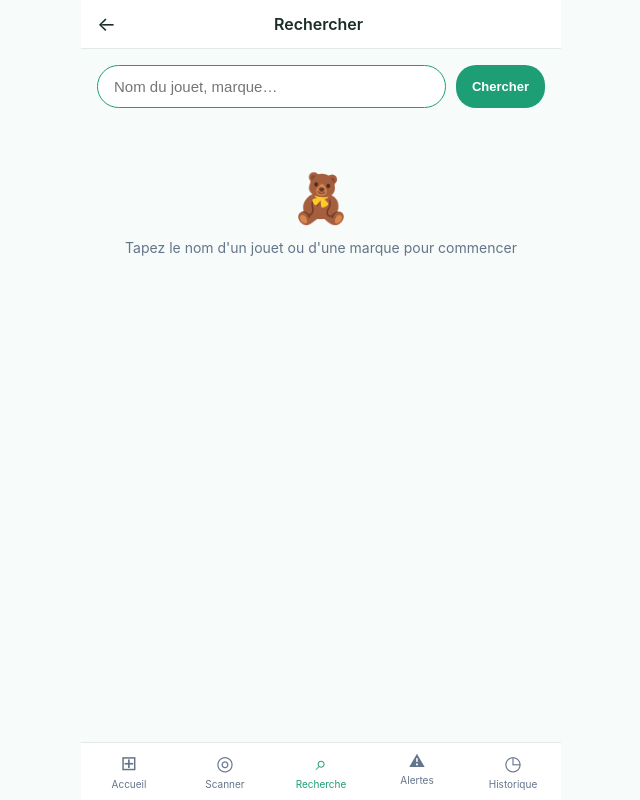
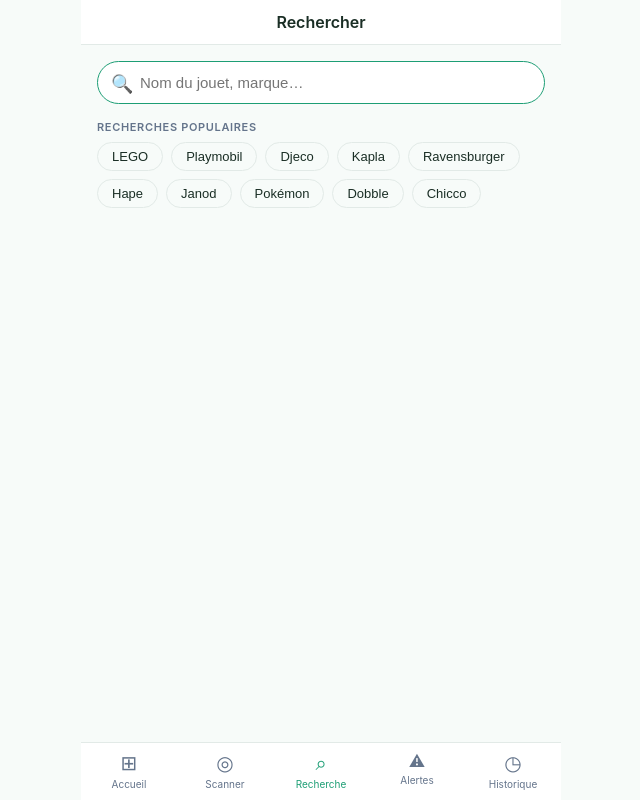
Before and after one commit to diourteabba-art/Safetoys, a Next.js app: page /recherche in a window 1280 px wide. Shown: the whole page, without its empty margins (319-959 px from the left). Built offline with nearby package versions, Linux system fonts and the light colour scheme.

Commit message:
Update recherche.js

```diff
--- a/pages/recherche.js
+++ b/pages/recherche.js
@@ -1,18 +1,22 @@
-import { useState, useCallback } from "react";
-import { useRouter } from "next/router";
+// pages/recherche.js
+import { useState } from "react";
+import Link from "next/link";
 import BottomNav from "../components/BottomNav";
-import ToyCard from "../components/ToyCard";
+
+// Normaliser les accents pour la recherche
+function normalize(str) {
+  return str.normalize("NFD").replace(/[\u0300-\u036f]/g, "").toLowerCase();
+}
 
 export default function Recherche() {
   const [query, setQuery] = useState("");
   const [results, setResults] = useState([]);
   const [loading, setLoading] = useState(false);
   const [searched, setSearched] = useState(false);
-  const router = useRouter();
 
   async function handleSearch(e) {
     e.preventDefault();
-    if (query.trim().length < 2) return;
+    if (!query.trim() || query.trim().length < 2) return;
     setLoading(true);
     setSearched(true);
     try {
@@ -26,70 +30,148 @@
     }
   }
 
+  async function handleChange(e) {
+    const val = e.target.value;
+    setQuery(val);
+    if (val.length >= 3) {
+      setLoading(true);
+      try {
+        const res = await fetch(`/api/search?q=${encodeURIComponent(val.trim())}`);
+        const data = await res.json();
+        setResults(Array.isArray(data) ? data : []);
+        setSearched(true);
+      } catch {
+        setResults([]);
+      } finally {
+        setLoading(false);
+      }
+    } else {
+      setResults([]);
+      setSearched(false);
+    }
+  }
+
+  const SCORE_COLOR = { A: '#085041', B: '#27500A', C: '#633806', D: '#501313' };
+  const SCORE_BG    = { A: '#E1F5EE', B: '#F0F8E8', C: '#FAEEDA', D: '#FCEBEB' };
+
   return (
     <>
       <nav className="top-nav">
-        <span style={{ fontSize: 20, cursor: "pointer" }} onClick={() => router.back()}>←</span>
+        <div style={{ width: 24 }} />
         <span className="nav-title">Rechercher</span>
         <div style={{ width: 24 }} />
       </nav>
 
       <div className="page-body">
-        <form onSubmit={handleSearch} style={{ marginBottom: 20 }}>
-          <div style={{ display: "flex", gap: 10 }}>
+        <form onSubmit={handleSearch} style={{ marginBottom: 16 }}>
+          <div style={{ position: 'relative' }}>
+            <span style={{ position: 'absolute', left: 14, top: '50%',
+              transform: 'translateY(-50%)', fontSize: 18, pointerEvents: 'none' }}>🔍</span>
             <input
               className="search-input"
-              style={{ flex: 1 }}
+              style={{ paddingLeft: 42 }}
               type="text"
               placeholder="Nom du jouet, marque…"
               value={query}
-              onChange={e => setQuery(e.target.value)}
+              onChange={handleChange}
               autoFocus
             />
-            <button
-              type="submit"
-              className="btn btn-primary btn-sm"
-              style={{ flexShrink: 0 }}
-            >
-              Chercher
-            </button>
           </div>
         </form>
 
-        {loading && <div className="spinner" />}
+        {loading && (
+          <div style={{ textAlign: 'center', padding: 20 }}>
+            <div className="spinner" />
+          </div>
+        )}
 
         {!loading && searched && results.length === 0 && (
           <div className="empty">
             <div className="empty-icon">🔍</div>
-            <p style={{ fontWeight: 600, marginBottom: 8 }}>Aucun résultat</p>
-            <p style={{ fontSize: 13, marginBottom: 16 }}>Ce jouet n'est pas encore référencé.</p>
-            <a
-              href={`/soumettre?name=${encodeURIComponent(query)}`}
-              className="btn btn-primary btn-sm"
-              style={{ textDecoration: "none" }}
-            >
-              ➕ Le soumettre
-            </a>
+            <p style={{ fontWeight: 600, marginBottom: 8 }}>Aucun résultat pour "{query}"</p>
+            <p style={{ fontSize: 13, color: 'var(--gray)', marginBottom: 20 }}>
+              Ce jouet n'est pas encore dans notre base.
+            </p>
+            <Link href={`/soumettre?name=${encodeURIComponent(query)}`}
+              className="btn btn-primary"
+              style={{ textDecoration: 'none', display: 'inline-block' }}>
+              ➕ Soumettre ce jouet
+            </Link>
           </div>
         )}
 
         {!loading && results.length > 0 && (
           <>
-            <p className="section-title">{results.length} résultat{results.length > 1 ? "s" : ""}</p>
-            {results.map(toy => (
-              <ToyCard key={toy.id} toy={toy} compact />
-            ))}
+            <p style={{ fontSize: 12, color: 'var(--gray)', marginBottom: 12 }}>
+              {results.length} résultat{results.length > 1 ? 's' : ''} pour "{query}"
+            </p>
+            <div style={{ display: 'flex', flexDirection: 'column', gap: 10 }}>
+              {results.map(toy => {
+                const score = toy.score || '?';
+                const bg = SCORE_BG[score] || '#f0f0f0';
+                const col = SCORE_COLOR[score] || '#888';
+                return (
+                  <Link key={toy.id} href={`/jouet/${toy.id}`}
+                    style={{ textDecoration: 'none' }}>
+                    <div className="card card-row" style={{ gap: 12, alignItems: 'center' }}>
+                      {/* Image ou placeholder */}
+                      {toy.imageUrl ? (
+                        <img src={toy.imageUrl} alt={toy.name}
+                          style={{ width: 56, height: 56, objectFit: 'contain',
+                            borderRadius: 10, background: '#f7fbf9', flexShrink: 0 }} />
+                      ) : (
+                        <div style={{ width: 56, height: 56, borderRadius: 10,
+                          background: bg, display: 'flex', alignItems: 'center',
+                          justifyContent: 'center', fontSize: 24, flexShrink: 0 }}>
+                          🧸
+                        </div>
+                      )}
+
+                      <div style={{ flex: 1, minWidth: 0 }}>
+                        <p style={{ fontWeight: 600, fontSize: 14, marginBottom: 2,
+                          overflow: 'hidden', textOverflow: 'ellipsis', whiteSpace: 'nowrap' }}>
+                          {toy.name}
+                        </p>
+                        <p style={{ fontSize: 12, color: 'var(--gray)', marginBottom: 4 }}>
+                          {toy.brand}{toy.age ? ` · ${toy.age}` : ''}
+                        </p>
+                        {toy.category && (
+                          <span style={{ fontSize: 10, padding: '2px 8px', borderRadius: 10,
+                            background: 'var(--light-bg)', color: 'var(--gray)' }}>
+                            {toy.category}
+                          </span>
+                        )}
+                      </div>
+
+                      <div className={`score-badge score-${['A','B','C','D'].includes(score) ? score : 'q'}`}
+                        style={{ width: 40, height: 40, fontSize: 18, flexShrink: 0 }}>
+                        {score}
+                      </div>
+                    </div>
+                  </Link>
+                );
+              })}
+            </div>
           </>
         )}
 
         {!searched && (
-          <div className="empty">
-            <div className="empty-icon">🧸</div>
-            <p style={{ fontSize: 14, color: "var(--gray)" }}>Tapez le nom d'un jouet ou d'une marque pour commencer</p>
+          <div style={{ marginTop: 8 }}>
+            <p className="section-title">Recherches populaires</p>
+            <div style={{ display: 'flex', flexWrap: 'wrap', gap: 8 }}>
+              {['LEGO','Playmobil','Djeco','Kapla','Ravensburger','Hape','Janod','Pokémon','Dobble','Chicco'].map(tag => (
+                <button key={tag}
+                  onClick={() => { setQuery(tag); handleChange({ target: { value: tag } }); }}
+                  style={{ padding: '6px 14px', borderRadius: 20, border: '1px solid var(--border)',
+                    background: 'var(--light-bg)', fontSize: 13, cursor: 'pointer',
+                    color: 'var(--dark)' }}>
+                  {tag}
+                </button>
+              ))}
+            </div>
           </div>
         )}
       </div>
-
       <BottomNav />
     </>
   );
```
